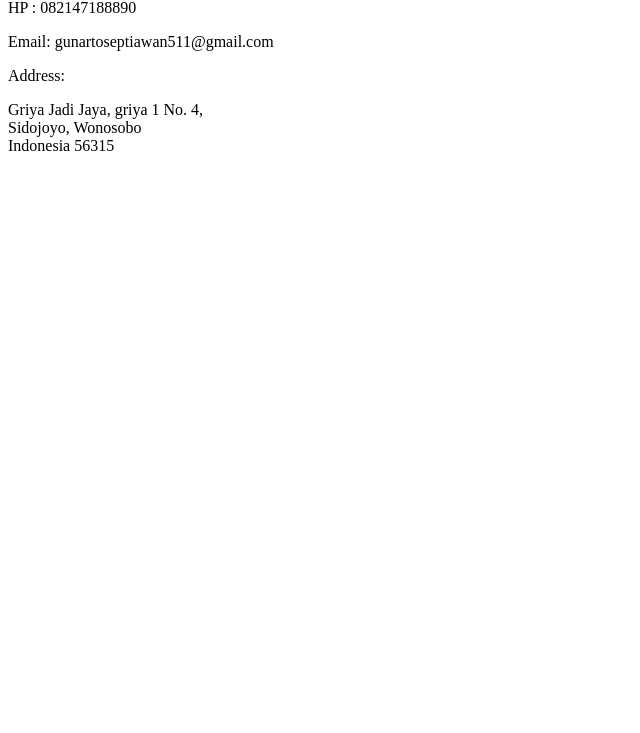
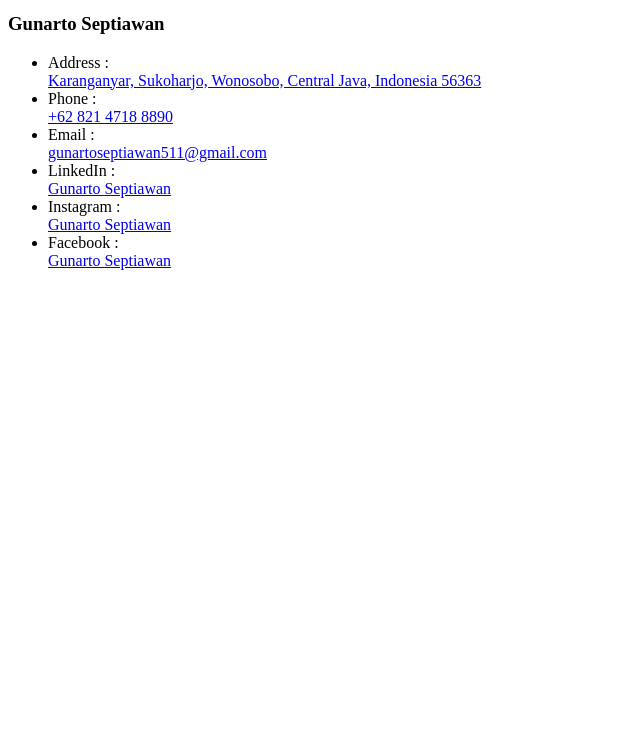
Before and after one commit to gunartos/html-portfolio, a plain HTML site: page public/contact.html in a window 1280 px wide. Shown: the part 67-800 px from the top of the page, without its empty margins (0-640 px from the left). Drawn offline with Linux system fonts and the light colour scheme.

Commit message:
Add files via upload

```diff
--- a/public/contact.html
+++ b/public/contact.html
@@ -1,9 +1,41 @@
-<h1>Contact Me</h1>
-<p>HP : 082147188890</p>
-<p>Email: gunartoseptiawan511@gmail.com</p>
-<p>Address:</p>
-<p>
-  Griya Jadi Jaya, griya 1 No. 4,<br />
-  Sidojoyo, Wonosobo<br />
-  Indonesia 56315 <br />
-</p>
+<!DOCTYPE html>
+<html lang="en">
+  <head>
+    <meta charset="UTF-8" />
+    <meta name="viewport" content="width=device-width, initial-scale=1.0" />
+    <title>Contact Me</title>
+  </head>
+  <body>
+    <h1>Contact Me</h1>
+    <h3>Gunarto Septiawan</h3>
+
+    <ul>
+      <li>Address : <br/>
+        <a
+          href="https://www.google.com/maps/place/Karanganyar,+Kec.+Sukoharjo,+Kabupaten+Wonosobo,+Jawa+Tengah/@-7.3913259,109.7610887,15z/data=!3m1!4b1!4m6!3m5!1s0x2e7aa63d340fd5df:0xeee2eeb0ca436c3b!8m2!3d-7.3915531!4d109.7725614!16s%2Fg%2F121m2px8?entry=ttu&g_ep=EgoyMDI1MDYyNi4wIKXMDSoASAFQAw%3D%3D"
+          >Karanganyar, Sukoharjo, Wonosobo, Central Java, Indonesia 56363</a
+        >
+      </li>
+      <li>Phone :<br/>
+        <a href="https://wa.me/6282147188890">+62 821 4718 8890</a>
+        <br />
+        <li>Email : <br/>
+        <a href="mailto:gunartoseptiawan511@gmail.com"
+          >gunartoseptiawan511@gmail.com</a
+        ></li>
+      </li>
+      <li>LinkedIn :
+        <br/>
+        <a href="https://www.linkedin.com/in/gunarto-septiawan-52aaab287/"
+          >Gunarto Septiawan
+        </a>
+      </li>
+      <li>Instagram :
+        <br/>
+        <a href="https://www.instagram.com/gunartos">Gunarto Septiawan</a></li>
+      <li>Facebook :
+        <br/>
+        <a href="https://www.facebook.com/Gunartos86/">Gunarto Septiawan</a></li>
+    </ul>
+  </body>
+</html>
```
Also changed, not shown: public/index.html (added, +58 -0 lines), Assets/Images/gunarto.jpg (added).
